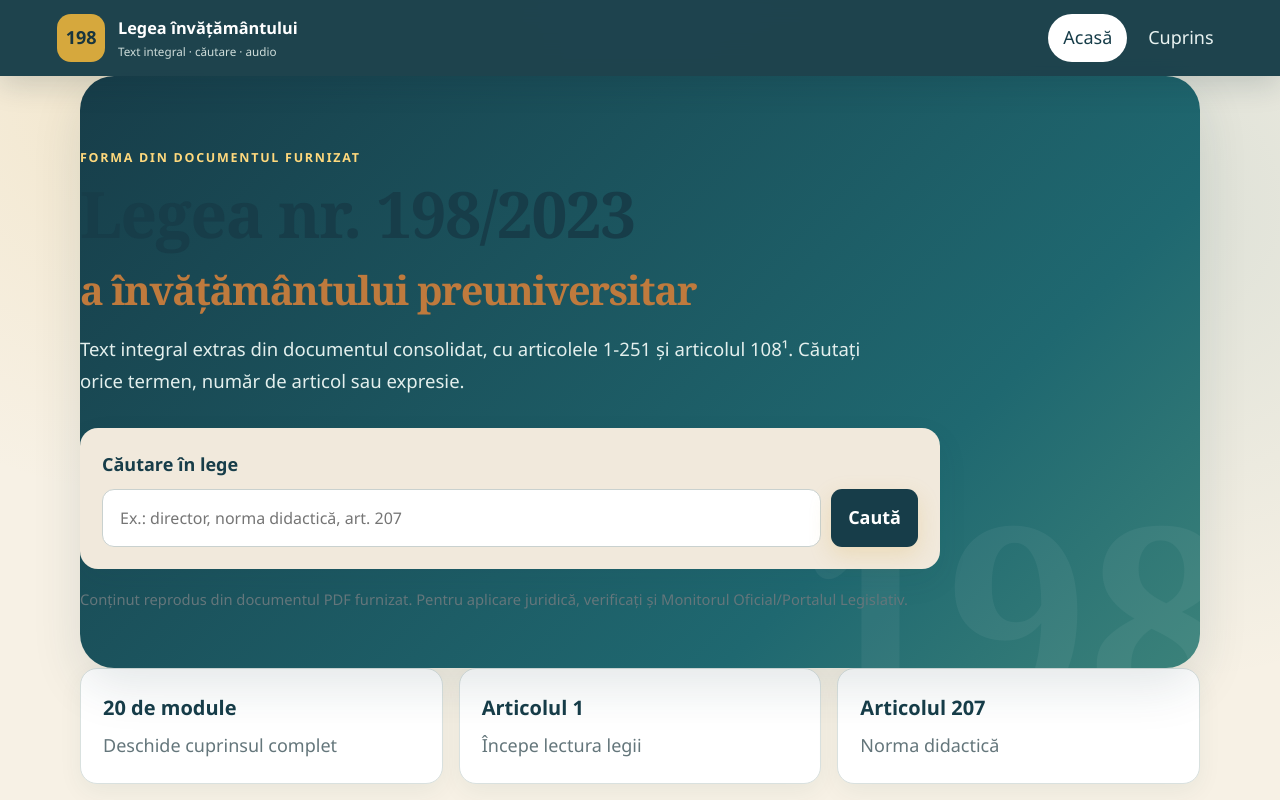
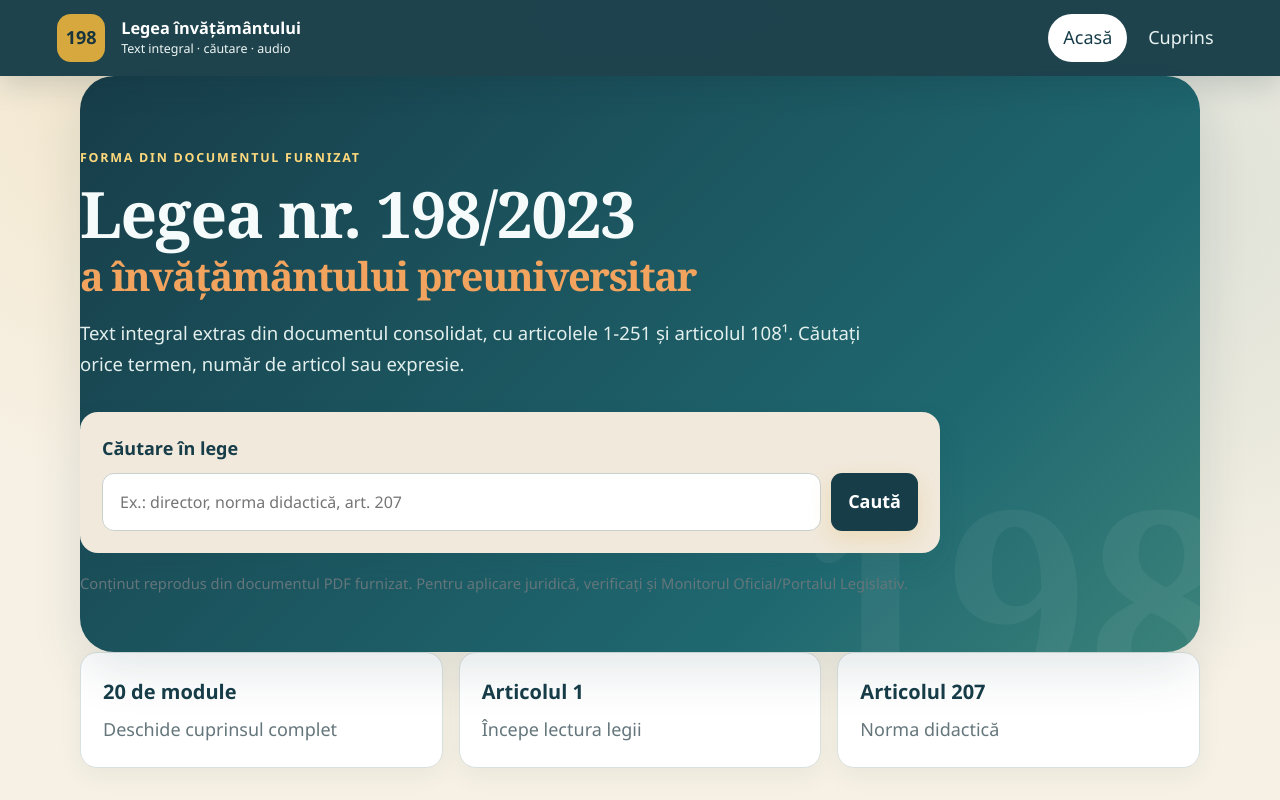
Before and after one commit to ccecp/legea_educatiei_1_20, a plain HTML site: page index.html in a window 1280 px wide. Shown: the top 800 px of the page. Drawn offline with Linux system fonts and the light colour scheme.

Commit message:
Imbunatateste vizibilitatea si alinierea antetului

```diff
--- a/app.css
+++ b/app.css
@@ -400,3 +400,40 @@ button.module-row { width: 100%; color: var(--ink); text-align: left; }
 .article-quiz{margin-top:28px;border:1px solid #d7dfdd;border-radius:14px;background:#f8faf9}.article-quiz>summary{padding:16px 18px;color:#173d49;font-family:system-ui,sans-serif;font-weight:900;cursor:pointer}.quiz-list{padding:0 16px 16px}.quiz-item{display:grid;gap:9px;margin:14px 0;padding:16px;border:0;border-radius:12px;background:#fff}.quiz-item legend{padding:0 0 10px;color:#173d49;font-family:system-ui,sans-serif;font-weight:800}.answer-option{display:flex;gap:9px;width:100%;padding:11px 13px;border:1px solid #d8e0de;border-radius:10px;background:#fff;color:#263a40;text-align:left;font:inherit;line-height:1.4;cursor:pointer}.answer-option span{color:#a86128;font-weight:900}.answer-option:hover:not(:disabled){border-color:#bf7a3d;background:#fffaf4}.answer-option.correct{border-color:#358052;background:#e9f6ee}.answer-option.wrong{border-color:#b94c4c;background:#fff0f0}.answer-feedback{display:none;padding:10px 12px;border-radius:9px;font-family:system-ui,sans-serif;font-weight:800}.answer-feedback.success,.answer-feedback.retry{display:block}.answer-feedback.success{background:#e9f6ee;color:#286640}.answer-feedback.retry{background:#fff0f0;color:#943737}
 .answer-feedback small{display:block;margin-top:8px;font-weight:600;line-height:1.45}
 .quiz-item legend{white-space:pre-line}
+
+
+/* Ajustare vizibilitate si aliniere antet - 06.10.2026 */
+.brand{
+  align-items:center;
+  gap:1rem;
+}
+.brand > span:last-child{
+  display:flex;
+  flex-direction:column;
+  justify-content:center;
+  gap:4px;
+}
+.brand strong{
+  margin:0;
+  color:#ffffff;
+  line-height:1.15;
+}
+.brand small{
+  margin:0;
+  color:#eef6f4;
+  font-size:.78rem;
+  line-height:1.2;
+  opacity:1;
+}
+
+/* Titlul principal: doua randuri clare si perfect aliniate */
+.hero h1{
+  color:#f5fbfa;
+  line-height:1.02;
+}
+.hero h1 span{
+  display:block;
+  margin-top:.22em;
+  color:#f2a45f;
+  line-height:1.08;
+}
```
